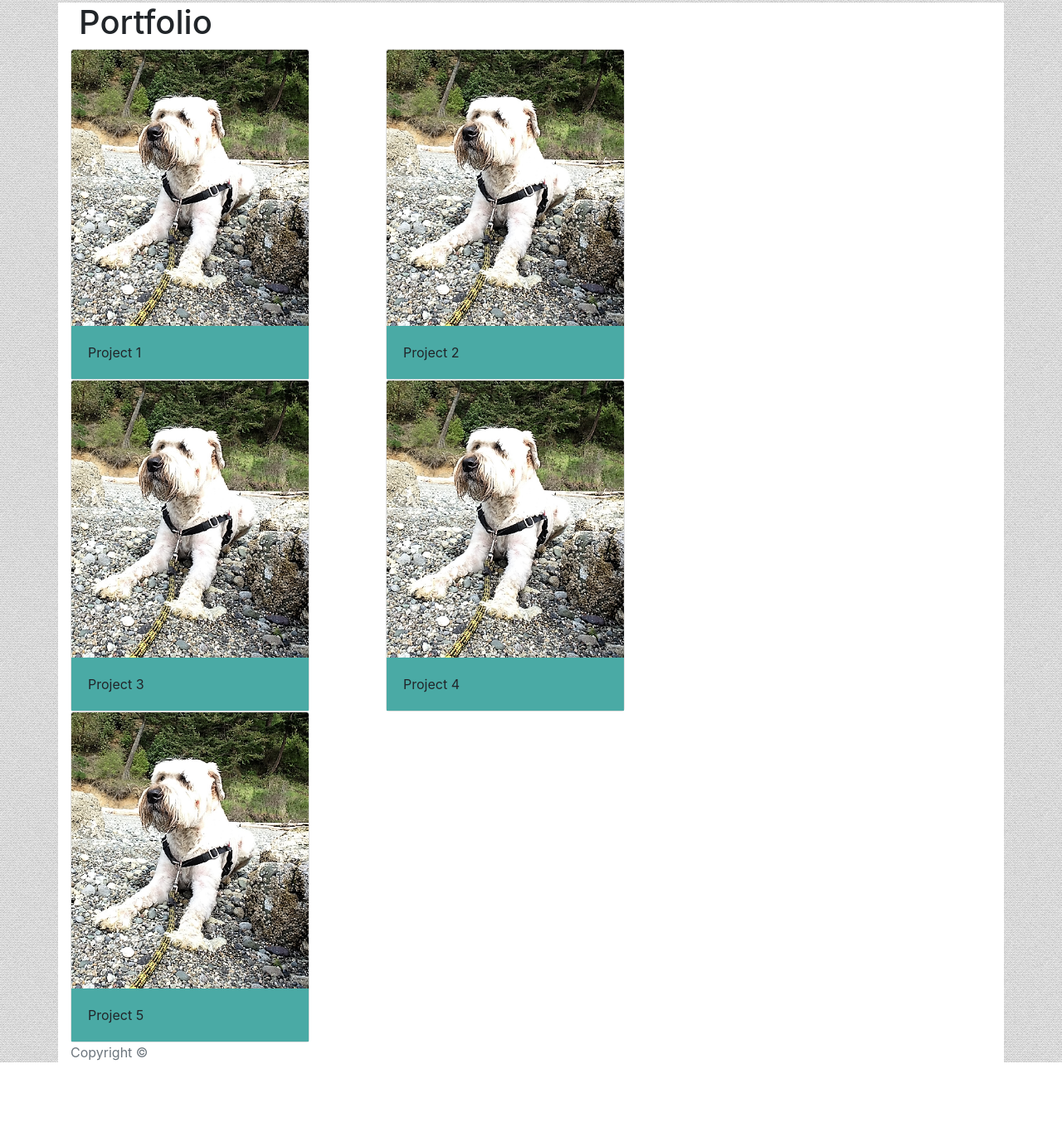
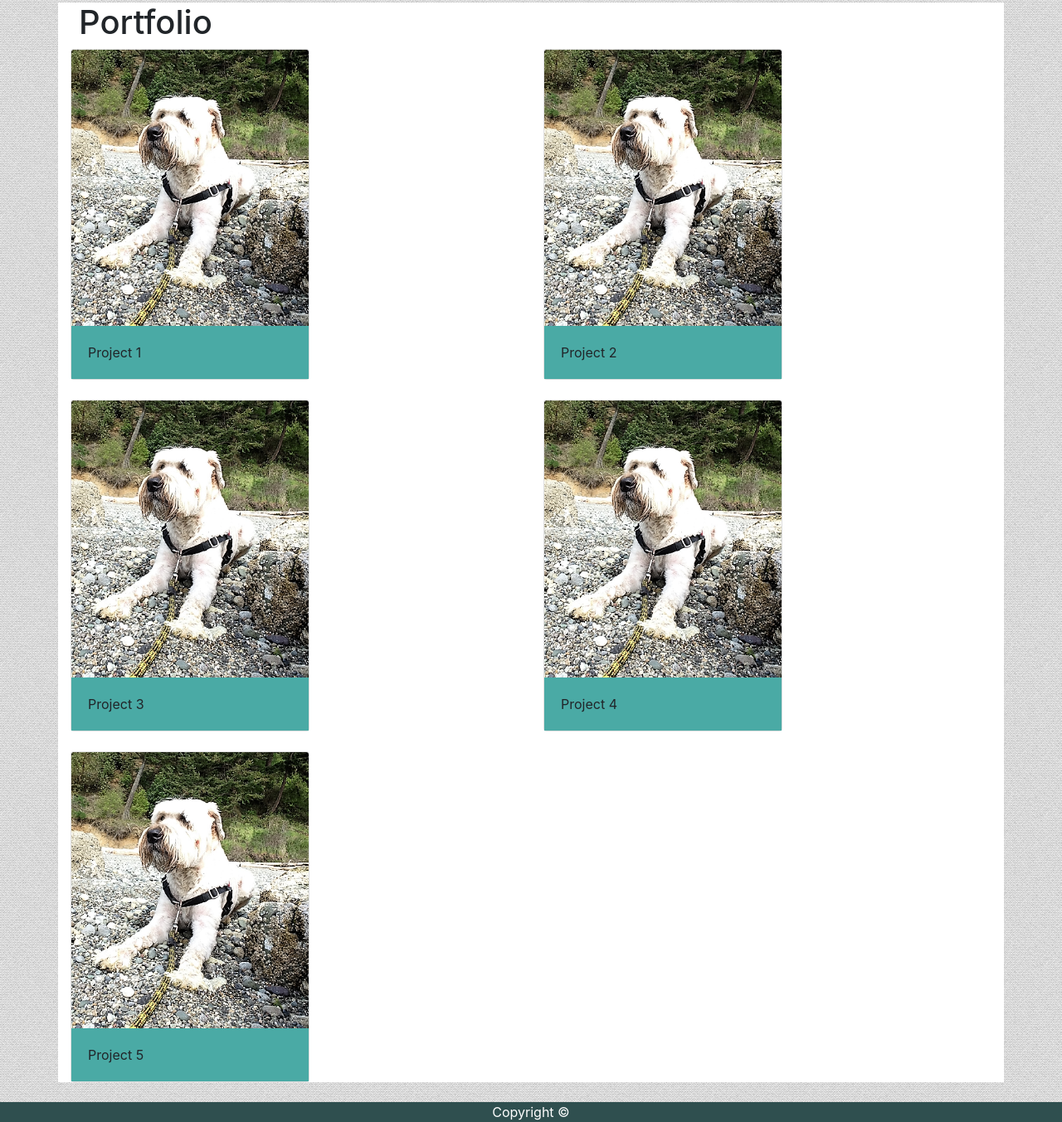
Before and after one commit to jdowd215/Bootstrap-Portfolio, a plain HTML site: page bootstrap-portfolio.html in a window 1280 px wide. Shown: the part 92-1445 px from the top of the page at 83% size. Before the commit the page ends 1373 px from the top, so only its background shows below. Drawn offline with nearby package versions, Linux system fonts and the light colour scheme.

Commit message:
commit 2

```diff
--- a/assets/css/style.css
+++ b/assets/css/style.css
@@ -29,3 +29,10 @@ form {
 .card-body {
     background-color: #4aaaa5;
 }
+
+.footer {
+    width: auto;
+    text-align: center;
+    background-color: darkslategray;
+    text: #ffffff;
+}
--- a/bootstrap-portfolio.html
+++ b/bootstrap-portfolio.html
@@ -20,7 +20,6 @@
     <body>
 
         <!-- navbar -->
-        <div class="container">
         <nav class="navbar navbar-expand-lg navbar-dark bg-dark">
             <a class="navbar-brand" href="#">James Dowd</a>
                 <button class="navbar-toggler" type="button" data-toggle="collapse" data-target="#navbarNavAltMarkup" aria-controls="navbarNavAltMarkup" aria-expanded="false" aria-label="Toggle navigation">
@@ -28,13 +27,12 @@
                 </button>
             <div class="collapse navbar-collapse" id="navbarNavAltMarkup">
                 <div class="navbar-nav">
-                        <a class="nav-item nav-link active" href="#">About <span class="sr-only">(current)</span></a>
-                        <a class="nav-item nav-link" href="#">Contact</a>
-                        <a class="nav-item nav-link" href="#">Portfolio</a>
+                    <a class="nav-item nav-link active" href="bootstrap-index.html">About <span class="sr-only">(current)</span></a>
+                    <a class="nav-item nav-link" href="bootstrap-contact.html">Contact</a>
+                    <a class="nav-item nav-link" href="bootstrap-portfolio.html">Portfolio</a>
                 </div>
             </div>
         </nav>
-        </div>
         <br>
 
         <!-- portfolio -->
@@ -43,11 +41,13 @@
                 <div class="col-md-4">
                     <h1>Portfolio</h1>
                 </div>
+            </div>
+        </div>
 
         <!-- pictures -->
     <div class="container">
         <div class="row">
-            <div class="col-md-4">
+            <div class="col-md-6">
                 <div class="card" style="width: 18rem;">
                     <img class="card-img-top" src="assets/images/finn (3).jpg" alt="Card image cap">
                     <div class="card-body">
@@ -55,7 +55,7 @@
                     </div>
                 </div>
             </div>
-            <div class="col-md-4">
+            <div class="col-md-6">
                 <div class="card" style="width: 18rem;">
                     <img class="card-img-top" src="assets/images/finn (3).jpg" alt="Card image cap">
                     <div class="card-body">
@@ -64,12 +64,11 @@
                 </div>
             </div>
         </div>
-        </div>
         <br>
 
-        <div class="container">
+        <!-- <div class="container"> -->
         <div class="row">
-            <div class="col-md-4">
+            <div class="col-md-6">
                 <div class="card" style="width: 18rem;">
                     <img class="card-img-top" src="assets/images/finn (3).jpg" alt="Card image cap">
                     <div class="card-body">
@@ -77,7 +76,7 @@
                     </div>
                 </div>
             </div>
-            <div class="col-md-4">
+            <div class="col-md-6">
                 <div class="card" style="width: 18rem;">
                     <img class="card-img-top" src="assets/images/finn (3).jpg" alt="Card image cap">
                     <div class="card-body">
@@ -86,12 +85,11 @@
                 </div>
             </div>
         </div>
-        </div>
         <br>
 
-        <div class="container">
+        <!-- <div class="container"> -->
         <div class="row">
-            <div class="col-md-4">
+            <div class="col-md-6">
                 <div class="card" style="width: 18rem;">
                     <img class="card-img-top" src="assets/images/finn (3).jpg" alt="Card image cap">
                     <div class="card-body">
@@ -104,11 +102,9 @@
         <br>
 
         <!-- footer -->
-        <div class="container">
-            <footer class="footer">
-                <span class="text-muted">Copyright &#169
+        <div class="footer">
+            <span class="text-white">Copyright &#169
             </span>
-            </footer>
         </div>
 
   </body>
```
Also changed, not shown: bootstrap-contact.html (+11 -14 lines), bootstrap-index.html (+6 -9 lines). Lines whose indentation alone changed are shown as unchanged.
